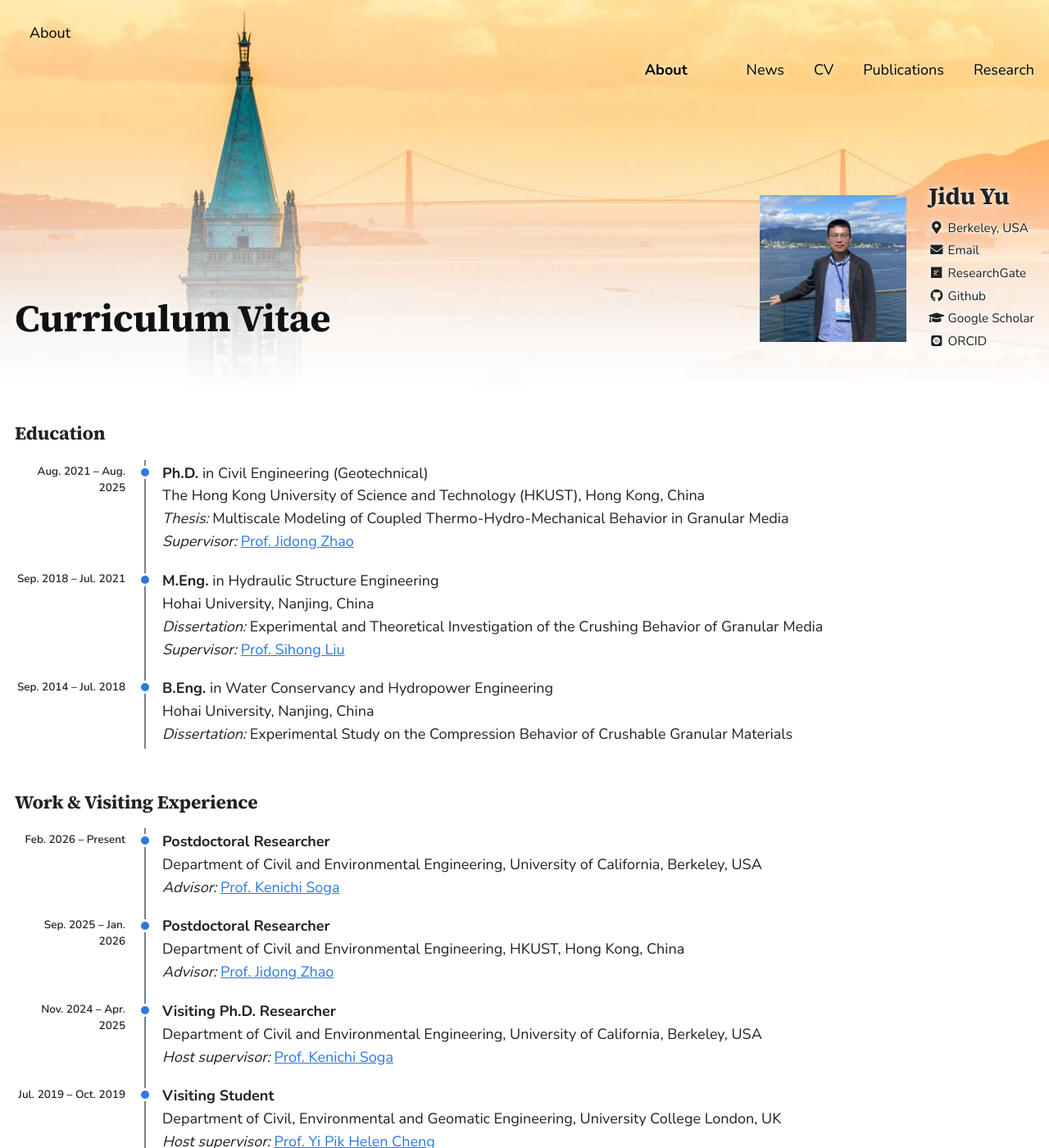
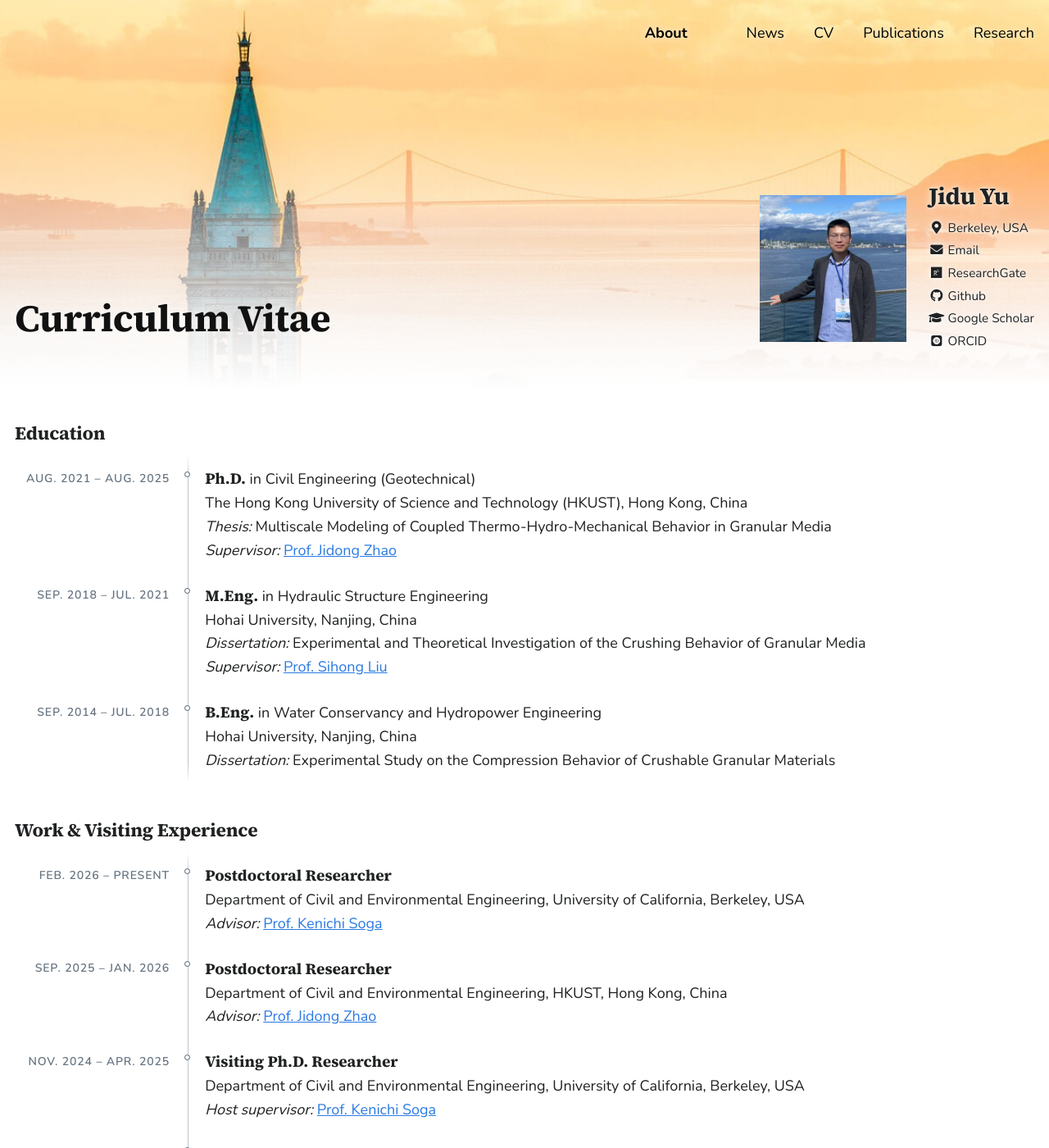
Before and after one commit to yujidu/yujidu.github.io, a Jekyll site: the page built from _pages/cv.md, in a window 1280 px wide and 1400 px high. Shown: the whole window at 82% size. Built offline with Jekyll 4.4.1, drawn with Linux system fonts in a browser that asks for light colours; some web fonts are replaced.

Commit message:
Hide phone-only About on desktop; refined CV timeline
Co-Authored-By: Claude Opus 5.5 <noreply@anthropic.com>
Claude-Session: https://claude.ai/code/session_01Vw9tGnbWFVNDt9UXvET6V8

```diff
--- a/_sass/_home.scss
+++ b/_sass/_home.scss
@@ -948,7 +948,7 @@ body {
 }
 
 /* Phones: "About" sits outside the sideways-scrolling row, no white box */
-.masthead__home-mobile {
+.greedy-nav a.masthead__home-mobile {
   display: none;
 }
 
@@ -962,7 +962,7 @@ body {
     padding-left: 1rem;
   }
 
-  a.masthead__home-mobile {
+  .greedy-nav a.masthead__home-mobile {
     display: block;
     flex: 0 0 auto;
     margin: 0;
@@ -992,75 +992,104 @@ body {
 }
 
 /* CV: timeline with dates on the left */
+$cv-date-col: 10.5em;
+$cv-gap: 2.4em;
+$cv-line-x: $cv-date-col + $cv-gap / 2;
+$cv-ink: #4a5a6a;
+
 .cv-timeline {
   position: relative;
   list-style: none;
-  margin: 0.5em 0 1.75em;
+  margin: 0.75em 0 2.25em;
   padding: 0;
 
+  /* hairline that fades in and out at the ends */
   &::before {
     content: "";
     position: absolute;
-    top: 0.4em;
-    bottom: 0.4em;
-    left: 8.75em;
-    width: 2px;
-    background: $lighter-gray;
+    top: 0;
+    bottom: 0;
+    left: $cv-line-x;
+    width: 1px;
+    background: linear-gradient(to bottom,
+      rgba($cv-ink, 0) 0,
+      rgba($cv-ink, 0.35) 1.2em,
+      rgba($cv-ink, 0.35) calc(100% - 1.2em),
+      rgba($cv-ink, 0) 100%);
   }
 
   li {
     position: relative;
     display: grid;
-    grid-template-columns: 7.5em 1fr;
-    column-gap: 2.5em;
-    padding: 0.55em 0;
+    grid-template-columns: $cv-date-col 1fr;
+    column-gap: $cv-gap;
+    padding: 0.7em 0;
     margin: 0;
 
+    /* small hollow marker */
     &::before {
       content: "";
       position: absolute;
-      top: 0.95em;
-      left: 8.75em;
-      width: 10px;
-      height: 10px;
-      margin-left: -4px;
+      top: 1.05em;
+      left: $cv-line-x;
+      width: 7px;
+      height: 7px;
+      margin-left: -3.5px;
       border-radius: 50%;
-      background: $link-color;
-      box-shadow: 0 0 0 3px #fff;
+      background: #fff;
+      border: 1.5px solid $cv-ink;
+      box-sizing: border-box;
+      transition: background 0.2s, transform 0.2s;
+    }
+
+    &:hover::before {
+      background: $cv-ink;
+      transform: scale(1.25);
     }
   }
 }
 
 .cv-timeline__date {
   text-align: right;
+  white-space: nowrap;
+  font-size: 0.78em;
   font-weight: 600;
-  color: $dark-gray;
-  font-size: $type-size-6;
-  padding-top: 0.1em;
+  letter-spacing: 0.06em;
+  text-transform: uppercase;
+  color: rgba($cv-ink, 0.85);
+  font-variant-numeric: tabular-nums;
+  padding-top: 0.32em;
 }
 
 .cv-timeline__body {
-  line-height: 1.55;
+  line-height: 1.6;
+
+  strong:first-child {
+    font-family: $serif;
+    font-size: 1.05em;
+  }
 }
 
 @media (max-width: 600px) {
   .cv-timeline {
     &::before {
-      left: 5px;
+      left: 3.5px;
     }
 
     li {
       grid-template-columns: 1fr;
-      padding-left: 1.6em;
+      padding-left: 1.4em;
 
       &::before {
-        left: 5px;
-        top: 0.85em;
+        left: 3.5px;
+        top: 0.95em;
       }
     }
   }
 
   .cv-timeline__date {
     text-align: left;
+    padding-top: 0;
+    margin-bottom: 0.15em;
   }
 }
```
